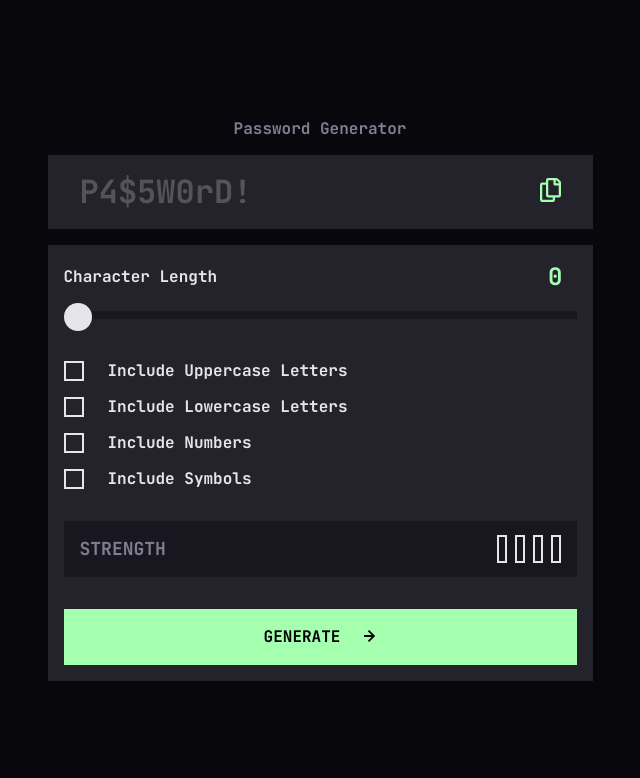
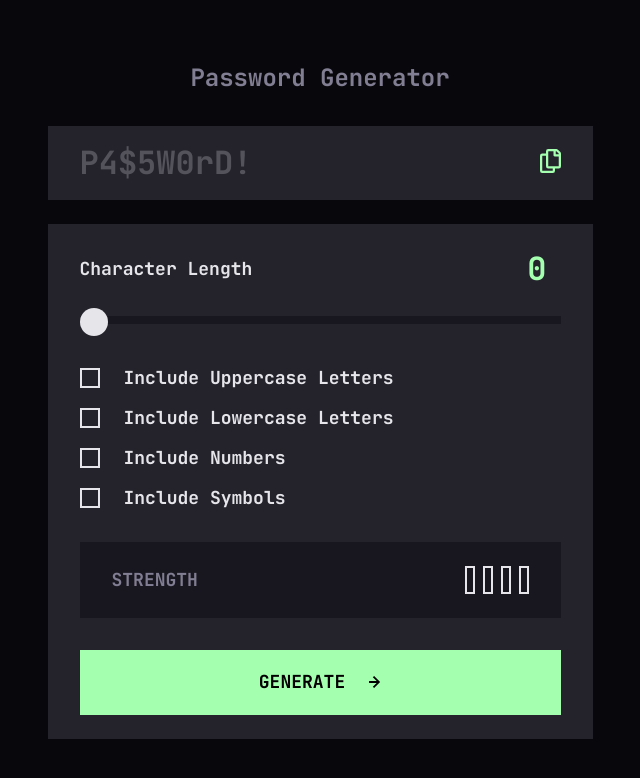
Before and after one commit to RicardoGeada/fm-password-generator, an Angular app: page / in a window 1280 px wide. Shown: the top 778 px of the page, without its empty margins (320-960 px from the left). Built offline with nearby package versions, Linux system fonts and the light colour scheme.

Commit message:
style: add tablet media queries

```diff
--- a/src/app/components/password-settings/password-settings.scss
+++ b/src/app/components/password-settings/password-settings.scss
@@ -117,6 +117,7 @@
 }
 
 .generate-btn {
+  margin-top: -16px;
   border: 2px solid var(--color-green-200);
   background-color: var(--color-green-200);
   padding: var(--spacing-200) var(--spacing-400);
@@ -133,3 +134,29 @@
     color: var(--color-green-200);
   }
 }
+
+@media (min-width: 48em) {
+  .password-settings {
+    padding: var(--spacing-300) var(--spacing-400);
+  }
+
+  .character-length {
+    gap: var(--spacing-200);
+    &__label {
+      @include fonts.apply-text-preset('3');
+    }
+    &__output {
+      @include fonts.apply-text-preset('1');
+    }
+  }
+
+  .checkbox {
+    @include fonts.apply-text-preset('3');
+  }
+
+  .generate-btn {
+    margin: 0;
+    height: 65px;
+    @include fonts.apply-text-preset('3');
+  }
+}
--- a/src/app/components/password-settings/password-strength/password-strength.scss
+++ b/src/app/components/password-settings/password-strength/password-strength.scss
@@ -64,3 +64,9 @@
         width: 10px;
     }
 }
+
+@media (min-width: 48em) {
+  .password-strength {
+    padding: var(--spacing-300) var(--spacing-400);
+  }
+}
--- a/src/app/pages/generator/generator.scss
+++ b/src/app/pages/generator/generator.scss
@@ -12,3 +12,14 @@ h1 {
     flex-direction: column;
     gap: var(--spacing-200);
 }
+
+@media (min-width: 48em) {
+    h1 {
+        margin-bottom: var(--spacing-400);
+        @include fonts.apply-text-preset("2");
+    }
+
+    .content {
+        gap: var(--spacing-300);
+    }
+}
```
